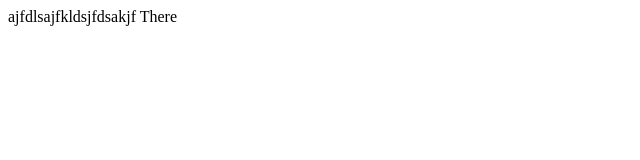
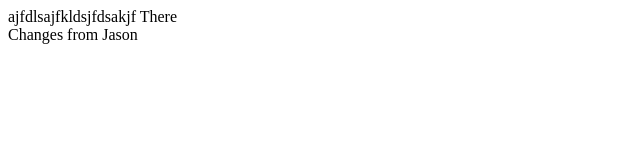
Before and after one commit to kshellew/kawork, a plain HTML site: page index.html in a window 1280 px wide. Shown: the whole page, without its empty margins (0-640 px from the left). Drawn offline with Linux system fonts and the light colour scheme.

Commit message:
Jason added some stuff

```diff
--- a/index.html
+++ b/index.html
@@ -8,5 +8,8 @@
   ajfdlsajfkldsjfdsakjf
 
     There
+    <div>
+      Changes from Jason
+    </div>
   </body>
   </html>
```
